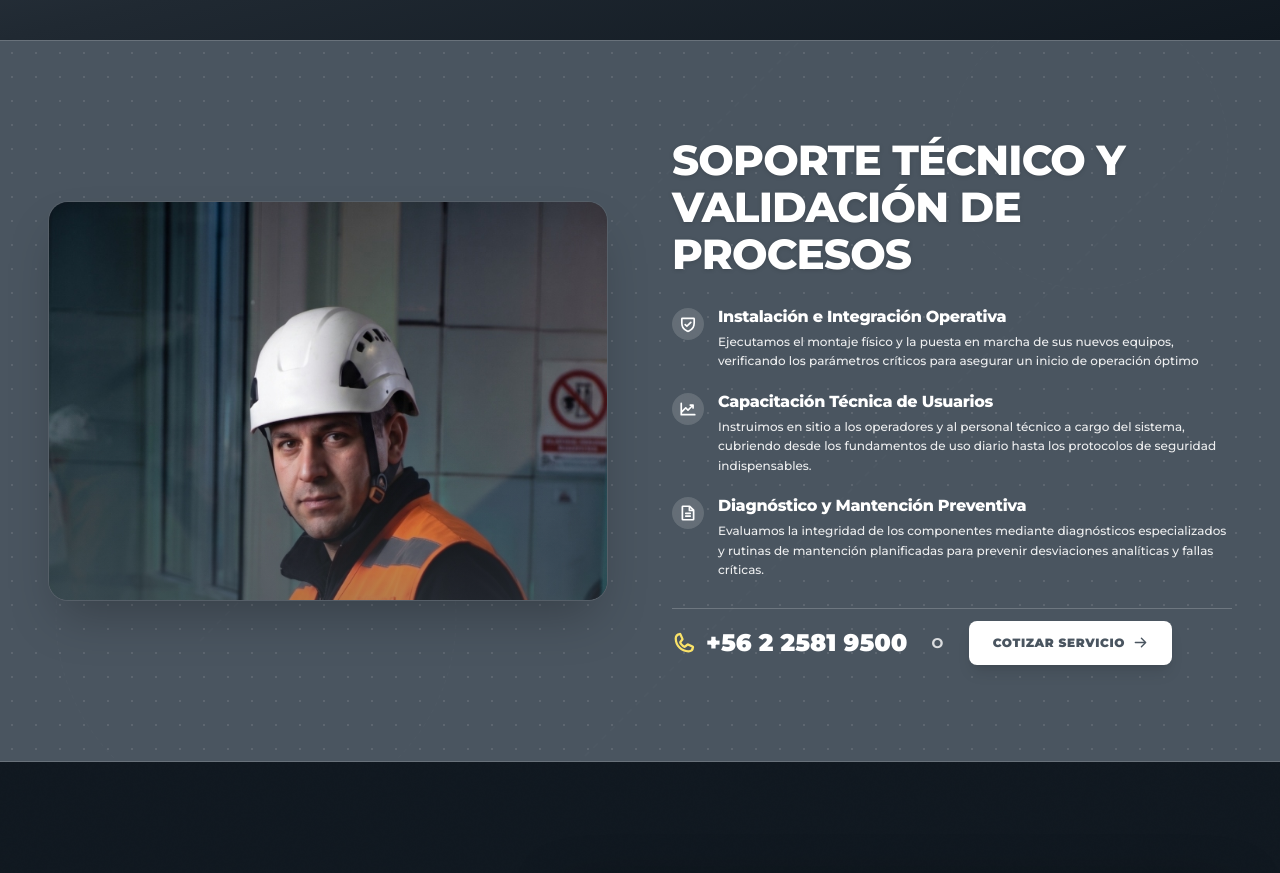
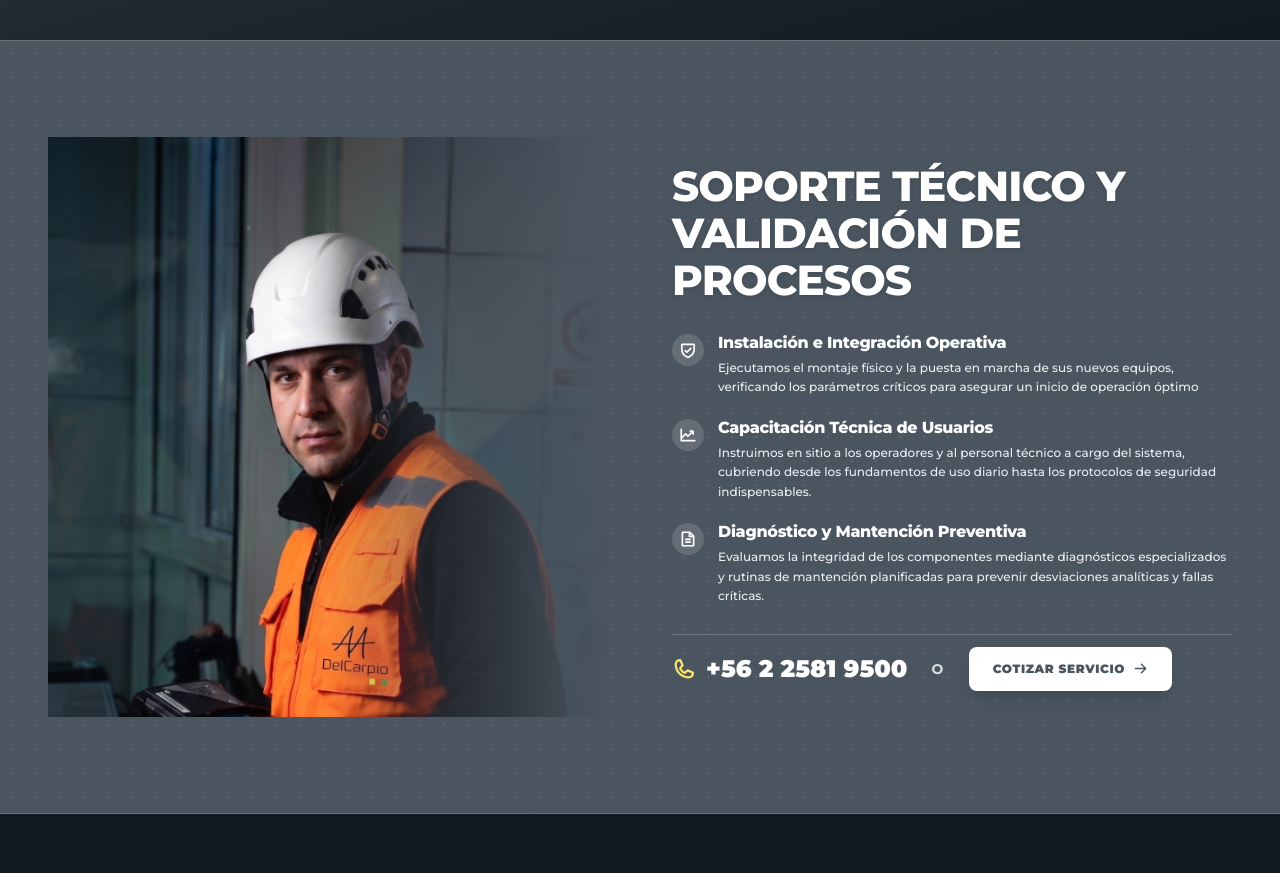
Before and after one commit to delcarpiohub/LandingPage, a Next.js app: page / in a window 1280 px wide. Shown: the part 2780-3653 px from the top of the page. Built offline with nearby package versions, Linux system fonts and the light colour scheme; grey boxes are pictures that could not be loaded.

Commit message:
feat(compliance): ampliar la foto del especialista y remover el marco recuadro para integracion fluida

```diff
--- a/src/components/sections/compliance-band.tsx
+++ b/src/components/sections/compliance-band.tsx
@@ -54,21 +54,18 @@ export function ComplianceBand() {
       <div className="relative z-10 mx-auto max-w-[1440px] px-6 lg:px-12">
         <div className="grid grid-cols-1 lg:grid-cols-2 items-center gap-10 lg:gap-16">
 
-          {/* 1. LEFT ELEMENT: Image (50% Width on Desktop) */}
-          <div className="flex w-full justify-center lg:justify-start">
-            <Reveal className="w-full max-w-[560px]">
-              <figure className="group relative aspect-[4/3] sm:aspect-[14/10] w-full overflow-hidden rounded-[20px] border border-white/15 bg-[#38434E] shadow-2xl">
+          {/* 1. LEFT ELEMENT: Image (Much larger scale, seamless integration without box frame) */}
+          <div className="relative w-full h-[460px] sm:h-[520px] lg:h-[580px] flex items-end justify-center overflow-hidden rounded-[16px] lg:rounded-none">
             <Image
               src="/fotos/especialista-soporte-terreno.jpg"
               alt="Especialista técnico Del Carpio realizando soporte e inspección en terreno"
               fill
               priority
               sizes="(min-width: 1024px) 50vw, 100vw"
-                  className="object-cover object-top transition-transform duration-700 ease-out group-hover:scale-[1.03]"
+              className="object-cover object-top scale-105 transition-transform duration-700 ease-out hover:scale-110"
             />
-                <div className="pointer-events-none absolute inset-0 bg-gradient-to-t from-[#4A5560]/40 via-transparent to-transparent" />
-              </figure>
-            </Reveal>
+            {/* Seamless gradient blending edges */}
+            <div className="absolute inset-0 bg-gradient-to-t from-[#4A5560] via-transparent to-transparent lg:bg-gradient-to-r lg:from-transparent lg:via-transparent lg:to-[#4A5560] pointer-events-none" />
           </div>
 
           {/* 2. RIGHT ELEMENT: Container (50% Width on Desktop with 40px padding feel & 24px gap) */}
```
Lines whose indentation alone changed are shown as unchanged.
